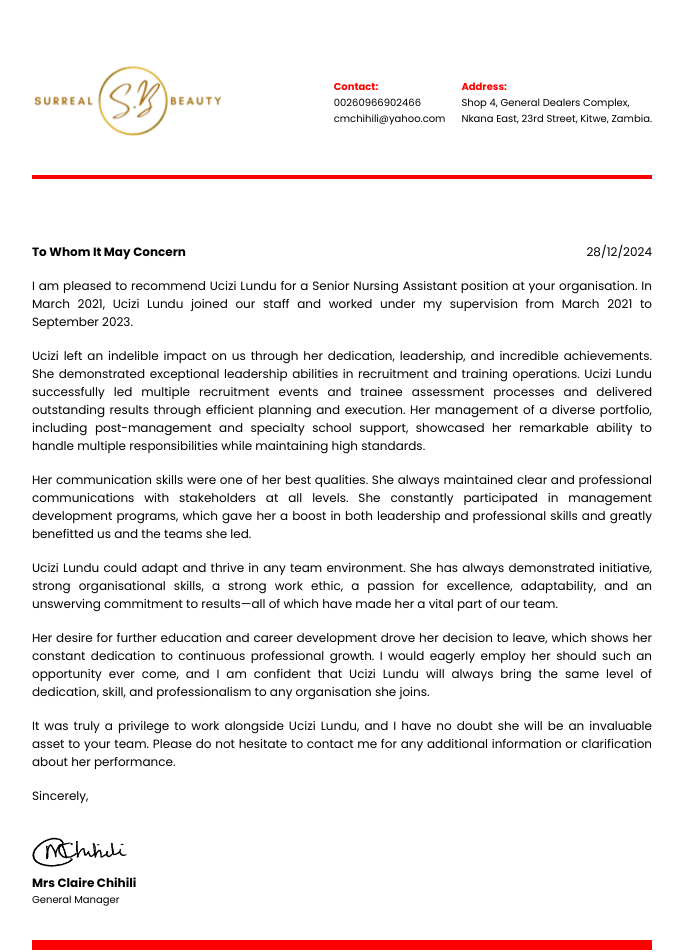
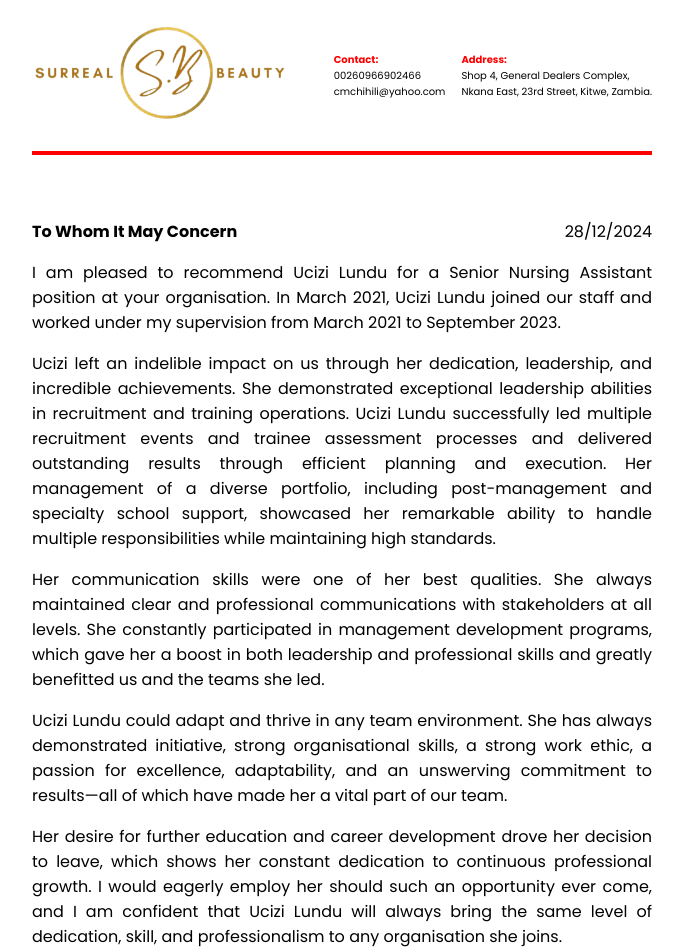
Before and after one commit to ClaudiusAyadi/react-reference, a React (Vite) app: page / in a window 1280 px wide. Shown: the top 952 px of the page, without its empty margins (298-981 px from the left). Built offline with nearby package versions, Linux system fonts and the light colour scheme.

Commit message:
preparing for printing

```diff
--- a/src/index.css
+++ b/src/index.css
@@ -1,8 +1,4 @@
 @import url('https://fonts.googleapis.com/css2?family=Poppins:wght@400;700&display=swap');
-
-@tailwind base;
-@tailwind components;
-@tailwind utilities;
 
 *,
 *::before,
@@ -14,7 +10,8 @@
 body {
 	font-family: Poppins, sans-serif;
 	height: 100%;
-	margin: 4rem auto;
+	margin: 1.5rem auto 0;
+	max-height: fit-content;
 	max-width: 620px;
 	width: 100%;
 }
@@ -30,21 +27,21 @@ p {
 }
 
 h2 {
-	font-size: 14px;
+	font-size: 1.125rem
 }
 
-h3 {
-	font-size: 12px;
+h3,time {
+	font-size: 1rem;
 }
 
 header {
 	align-items: center;
 	border-bottom: 4px solid red;
 	display: flex;
-	font-size: 10px;
+	font-size: 0.625rem;
 	gap: 1rem;
 	justify-content: space-between;
-	padding-bottom: 2rem;
+	padding-bottom: 1.5rem;
 	margin-bottom: 4rem;
 
 	figure,
@@ -55,7 +52,7 @@ header {
 	img {
 		block-size: 100%;
 		display: inline-block;
-		max-width: 12rem;
+		max-width: 16rem;
 	}
 }
 
@@ -76,10 +73,6 @@ main {
 		margin: 1rem 0;
 	}
 
-	p,
-	time {
-		font-size: 12px;
-	}
 
 	.content {
 		margin: 1rem 0;
@@ -93,62 +86,8 @@ main {
 }
 
 footer {
-	border-bottom: 10px solid red;
-	padding-bottom: 2rem;
+	border-bottom: 1rem solid red;
+	padding-block: 4rem 2rem;
 	margin-top: auto;
 
-	p {
-		font-size: 10px;
-	}
 }
-
-.stamp {
-	width: 400px;
-	height: calc(400 / 2) px;
-	position: relative;
-
-	.oval {
-		width: 100%;
-		height: 100%;
-		border: 3px solid #000;
-		border-radius: 50%;
-		position: relative;
-		display: flex;
-		flex-direction: column;
-		justify-content: space-between;
-		align-items: center;
-		padding: 50px 0;
-	}
-
-	.text-top,
-	.text-bottom {
-		font-family: Arial, sans-serif;
-		font-weight: bold;
-		font-size: 20px;
-		letter-spacing: 1px;
-		transform: scale(0.8, 1);
-	}
-
-	.center-text {
-		font-family: Arial, sans-serif;
-		font-size: 18px;
-		text-align: center;
-		line-height: 1.5;
-	}
-
-	.stars {
-		position: absolute;
-		top: 50%;
-		transform: translateY(-50%);
-		font-size: 14px;
-		letter-spacing: 2px;
-	}
-
-	.stars.left {
-		left: 20px;
-	}
-
-	.stars.right {
-		right: 20px;
-	}
-}
--- a/src/lundu.mdx
+++ b/src/lundu.mdx
@@ -15,4 +15,4 @@ It was truly a privilege to work alongside {name}, and I have no doubt she will
 
 Sincerely,
 
-<img src='/chihill_signature.png' alt='Chihill signature' className='signature' />
+{/* <img src='/chihill_signature.png' alt='Chihill signature' className='signature' /> */}
```
